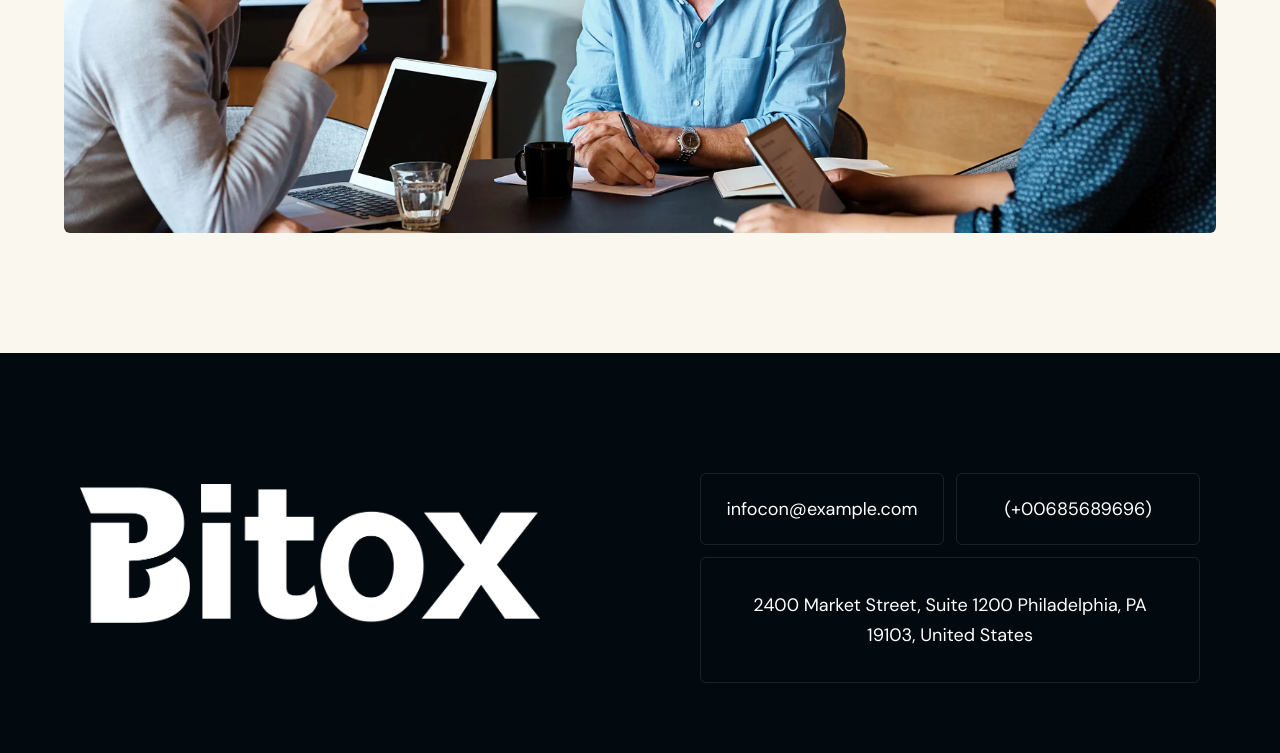
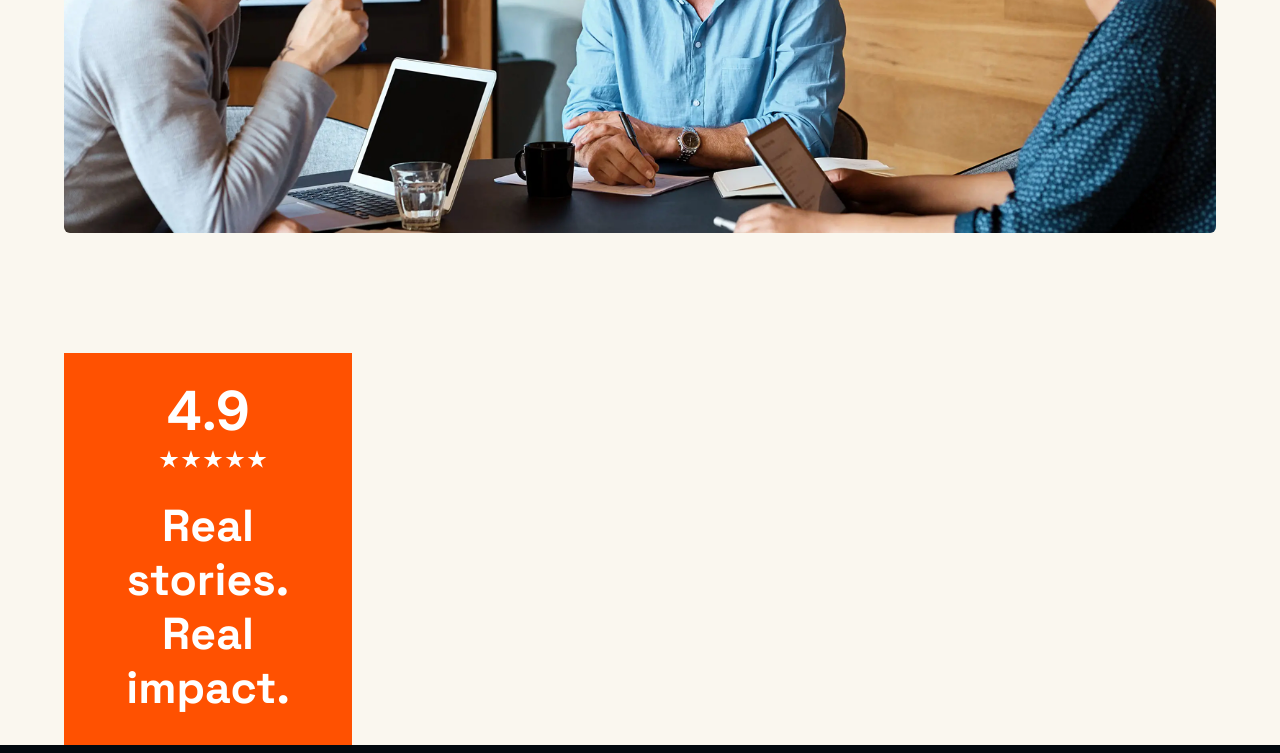
Before and after one commit to Mostofa-zaman/bitox-business-consulting-website, a Next.js app: page / in a window 1280 px wide. Shown: the part 5403-6156 px from the top of the page. Built offline with nearby package versions, Linux system fonts and the light colour scheme.

Commit message:
feat(testimonials): implement testimonials info panel with rating

```diff
--- a/src/app/(business-consultant)/page.jsx
+++ b/src/app/(business-consultant)/page.jsx
@@ -5,6 +5,7 @@ import AboutSectionHO from "@/components/homeOne/AboutSectionHO";
 import BrandLogos from "@/components/homeOne/BrandLogos";
 import ServicesSection from "@/components/homeOne/ServicesSection";
 import VideoShowcase from "@/components/homeOne/VideoShowcase";
+import TestimonialsSection from "@/components/homeOne/TestimonialsSection";
 
 
 const Home1 = () => {
@@ -17,6 +18,7 @@ const Home1 = () => {
     <BrandLogos/>
     <ServicesSection/>
     <VideoShowcase/>
+    <TestimonialsSection/>
 
    </>
   );
--- a/src/components/homeOne/TestimonialsSection.jsx
+++ b/src/components/homeOne/TestimonialsSection.jsx
@@ -1,8 +1,43 @@
-import React from 'react'
+
+import React from "react";
+import Container from "../common/Container";
+import CountUpStat from "../common/CountUpStat";
+import { allIcons } from "../helper/iconProvider";
+
 
 const TestimonialsSection = () => {
+     const { star } = allIcons;
   return (
-    <div>TestimonialsSection</div>
+    <section>
+      <Container size="full">
+        <div className="grid grid-cols-1 lg:grid-cols-4">
+          {/* Left Info Panel */}
+          <div className="bg-secondary flex flex-col justify-between">
+
+              <div className="p-[20px] sm:p-[25px] lg:p-[30px]">
+              {/* ✅ CountUpStat for 4.9 rating */}
+              <CountUpStat
+                value="4.9"
+                className="text-center [&>p:first-child]:headingOne [&>p:first-child]:text-bg-secondaryTwo [&>p:first-child]:font-bold [&>p:first-child]:text-center"
+                textClassName="headingOne text-bg-secondaryTwo font-bold text-center"
+                hideLabel
+              />
+
+              <ul className="flex gap-[2px] justify-center lg:justify-end mt-[10px] lg:mr-[55px]">
+                {[...new Array(5)].map((_, index) => (
+                  <li key={index} className="text-bg-secondaryTwo text-lg sm:text-xl">
+                    {star}
+                  </li>
+                ))}
+              </ul>
+              <h3 className="headingFour mt-[20px] lg:mt-[30px] text-center text-bg-secondaryTwo font-bold">
+                Real stories. Real impact.
+              </h3>
+            </div>
+          </div>
+        </div>
+      </Container>
+    </section>
   )
 }
 
```
